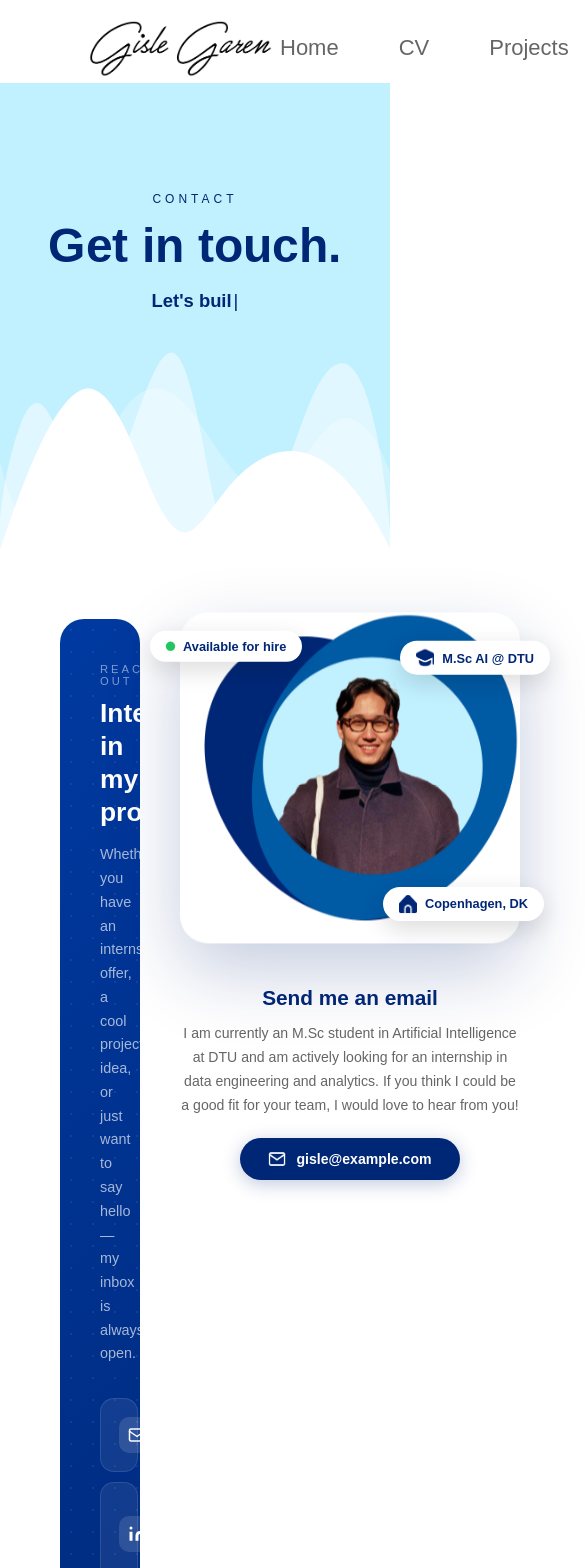
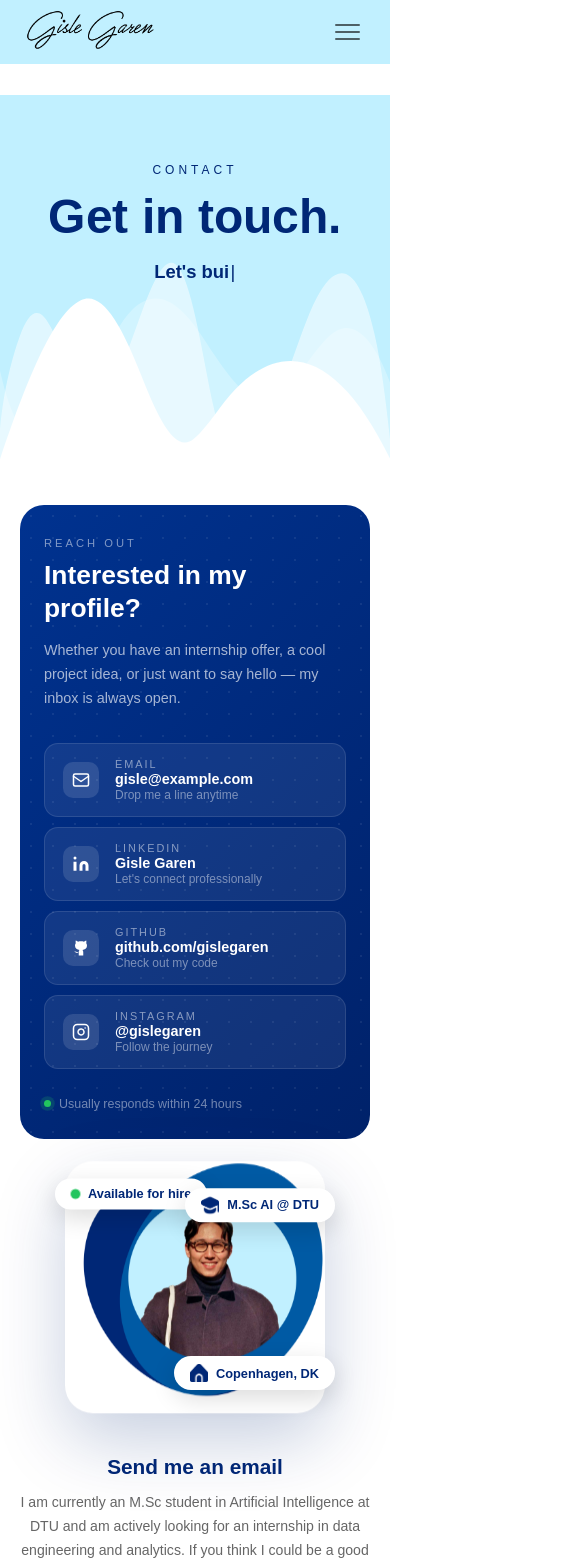
Before and after one commit to GisleGaren/personal-website, a Next.js app in the folder personal-website/: page /contact in a window 390 px wide. Shown: the top 1568 px of the page, 585 px wide, since content can reach past the window. Built offline with nearby package versions, Linux system fonts and the light colour scheme.

Commit message:
Added hamburger menu and fixed the proportions of the body in mobile view. Still a lot of mobile view proportions way off

```diff
--- a/personal-website/src/components/layout/Footer.css
+++ b/personal-website/src/components/layout/Footer.css
@@ -17,3 +17,16 @@
     margin-top: 0;
     color:white;
 }
+
+@media (max-width: 768px) {
+  .feet {
+    height: auto;
+    padding: 24px 16px;
+  }
+
+  .feet div {
+    gap: 12px;
+    flex-wrap: wrap;
+    justify-content: center;
+  }
+}
--- a/personal-website/src/components/layout/Navbar.css
+++ b/personal-website/src/components/layout/Navbar.css
@@ -66,3 +66,85 @@
   color: #002776;
   transition: 0.2s;
 }
+
+/* ── Hamburger button (hidden on desktop) ─────────────────── */
+.hamburger {
+  display: none;
+  flex-direction: column;
+  justify-content: center;
+  gap: 5px;
+  cursor: pointer;
+  background: none;
+  border: none;
+  padding: 10px;
+  margin-right: 20px;
+  z-index: 2;
+}
+
+.hamburger span {
+  display: block;
+  width: 25px;
+  height: 2px;
+  background-color: rgba(0, 0, 0, 0.6);
+  border-radius: 2px;
+  transition: transform 0.3s ease, opacity 0.3s ease;
+}
+
+.hamburger.open span:nth-child(1) {
+  transform: translateY(7px) rotate(45deg);
+}
+.hamburger.open span:nth-child(2) {
+  opacity: 0;
+}
+.hamburger.open span:nth-child(3) {
+  transform: translateY(-7px) rotate(-45deg);
+}
+
+/* ── Mobile styles ─────────────────────────────────────────── */
+@media (max-width: 768px) {
+  .navbar {
+    flex-wrap: wrap;
+    margin-top: 0;
+    padding: 10px 0;
+    background-color: rgb(193, 240, 255);
+  }
+
+  .logo-img {
+    margin-left: 20px;
+    width: 140px;
+  }
+
+  .hamburger {
+    display: flex;
+    margin-left: auto;
+  }
+
+  .links {
+    display: none;
+    flex-direction: column;
+    width: 100%;
+    margin-right: 0;
+    gap: 0;
+    padding: 8px 0 16px;
+    background-color: rgb(193, 240, 255);
+  }
+
+  .links.menu-open {
+    display: flex;
+  }
+
+  .links a {
+    font-size: 18px;
+    padding: 12px 24px;
+    border-bottom: 1px solid rgba(0, 0, 0, 0.07);
+  }
+
+  .links a::after {
+    display: none;
+  }
+
+  .upperWave {
+    top: 0;
+    position: relative;
+  }
+}
--- a/personal-website/src/components/layout/Navbar.tsx
+++ b/personal-website/src/components/layout/Navbar.tsx
@@ -1,30 +1,43 @@
 import "./Navbar.css";
 import { useRouter } from "next/router";
+import { useState } from "react";
 
 const Navbar = () => {
   const router = useRouter();
   const { pathname } = router;
+  const [menuOpen, setMenuOpen] = useState(false);
 
   return (
     <nav>
       <div className="navbar">
         <img className="logo-img" src="/images/signature.png" alt="Signature" />
-        <div className="links">
-          <a href="/" className={pathname === "/" ? "active" : ""}>
+        <button
+          className={`hamburger ${menuOpen ? "open" : ""}`}
+          onClick={() => setMenuOpen(!menuOpen)}
+          aria-label="Toggle navigation"
+        >
+          <span></span>
+          <span></span>
+          <span></span>
+        </button>
+        <div className={`links ${menuOpen ? "menu-open" : ""}`}>
+          <a href="/" className={pathname === "/" ? "active" : ""} onClick={() => setMenuOpen(false)}>
             Home
           </a>
-          <a href="/cv" className={pathname === "/cv" ? "active" : ""}>
+          <a href="/cv" className={pathname === "/cv" ? "active" : ""} onClick={() => setMenuOpen(false)}>
             CV
           </a>
           <a
             href="/projects"
             className={pathname === "/projects" ? "active" : ""}
+            onClick={() => setMenuOpen(false)}
           >
             Projects
           </a>
           <a
             href="/contact"
             className={pathname === "/contact" ? "active" : ""}
+            onClick={() => setMenuOpen(false)}
           >
             Contact Me
           </a>
--- /dev/null
+++ b/personal-website/src/pages/_document.tsx
@@ -0,0 +1,15 @@
+import { Html, Head, Main, NextScript } from "next/document";
+
+export default function Document() {
+  return (
+    <Html lang="en">
+      <Head>
+        <meta name="viewport" content="width=device-width, initial-scale=1" />
+      </Head>
+      <body>
+        <Main />
+        <NextScript />
+      </body>
+    </Html>
+  );
+}
--- a/personal-website/src/pages/contact.css
+++ b/personal-website/src/pages/contact.css
@@ -447,3 +447,40 @@
   transform: translateY(0);
   box-shadow: 0 4px 12px rgba(0, 39, 118, 0.2);
 }
+
+/* ── Mobile styles ─────────────────────────────────────────── */
+@media (max-width: 768px) {
+  .contact-hero {
+    padding-top: 8vh;
+    padding-bottom: 180px;
+  }
+
+  .contact-main {
+    padding: 36px 20px 60px;
+  }
+
+  .contact-columns {
+    grid-template-columns: 1fr;
+    gap: 28px;
+  }
+
+  .contact-left {
+    padding: 32px 24px 28px;
+  }
+
+  .profile-photo {
+    width: 260px;
+  }
+
+  .badge-available {
+    left: -10px;
+  }
+
+  .badge-edu {
+    right: -10px;
+  }
+
+  .badge-location {
+    right: -10px;
+  }
+}
--- a/personal-website/src/pages/index.css
+++ b/personal-website/src/pages/index.css
@@ -257,3 +257,90 @@
 .bottomLeftThingy {
   animation-delay: 2s; /* Third element appears after 2 seconds */
 }
+
+/* ── Mobile styles ─────────────────────────────────────────── */
+@media (max-width: 768px) {
+  .content-display {
+    flex-direction: column;
+    align-items: center;
+    padding-top: 6vh;
+    gap: 2vh;
+    padding-bottom: 4vh;
+  }
+
+  .left-column {
+    width: 88vw;
+    align-items: center;
+    text-align: center;
+  }
+
+  .left-column h1 {
+    font-size: 13vw;
+  }
+
+  .left-column h2 {
+    font-size: 0.75rem;
+    letter-spacing: 2px;
+  }
+
+  .rotating-text {
+    height: 13vw;
+  }
+
+  .rotating-text h1 span {
+    top: 0;
+  }
+
+  @keyframes animation {
+    0%   { top: 0; }
+    20%  { top: -13vw; }
+    40%  { top: -26vw; }
+    60%  { top: -39vw; }
+    100% { top: -52vw; }
+  }
+
+  .right-column {
+    width: 88vw;
+    height: auto;
+    display: flex;
+    justify-content: center;
+  }
+
+  .right-column img {
+    width: 72vw;
+  }
+
+  .topLeftThingy,
+  .midRightThingy,
+  .bottomLeftThingy {
+    display: none;
+  }
+
+  .about-content {
+    display: grid;
+    grid-template-columns: repeat(2, 1fr);
+    padding: 24px 16px 32px;
+    gap: 20px;
+    justify-items: center;
+    height: auto;
+    min-height: 0;
+  }
+
+  /* Hide the decorative path shape on mobile */
+  .about-content > div:first-child {
+    display: none;
+  }
+
+  .firstImg,
+  .secondImg,
+  .thirdImg,
+  .fourthImg,
+  .fifthImg,
+  .sixthImg {
+    position: static;
+    left: auto;
+    top: auto;
+    min-width: 18vh;
+    min-height: 18vh;
+  }
+}
```
Also changed, not shown: personal-website/src/pages/cv.css (+18 -0 lines), personal-website/src/pages/projects.css (+32 -0 lines).
